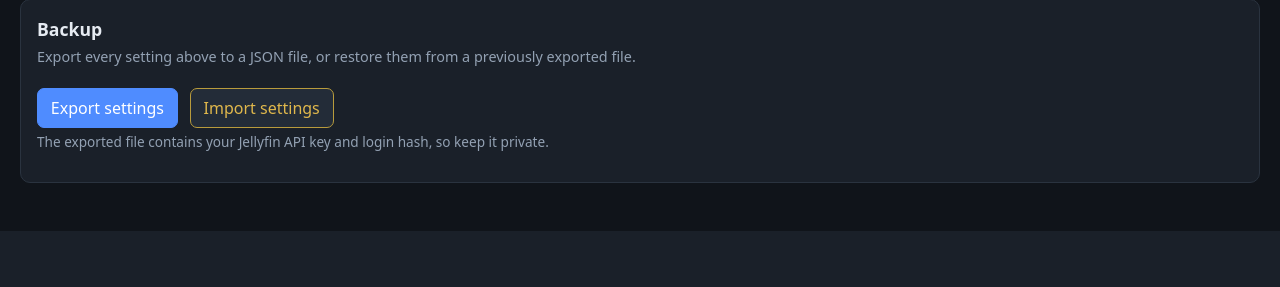
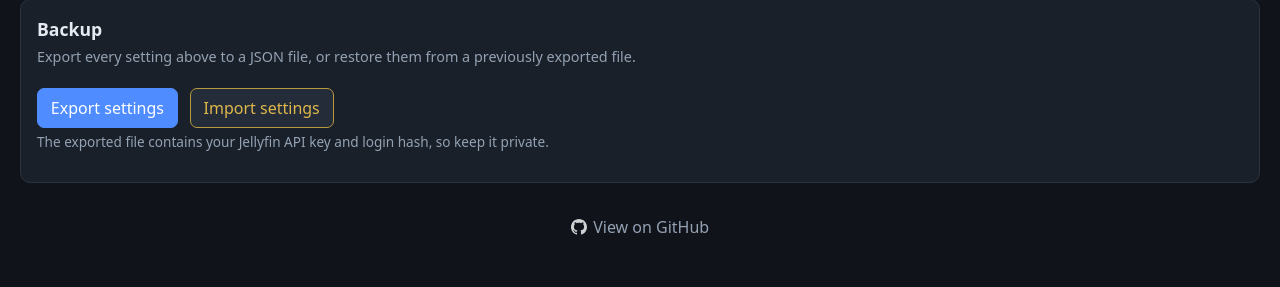
Before and after one commit to opheophe/JFTools, a FastAPI app: template app/templates/settings.html in a window 1280 px wide. Shown: the part 1525-1812 px from the top of the page. Before the commit the page ends 1756 px from the top, so only its background shows below. Run offline with FastAPI, Linux system fonts and the light colour scheme; the template is opened without the code that fills it, so the values that code supplies are empty.

Commit message:
Add GitHub link with logo to Settings page
Add github.svg to resources and a link to https://github.com/opheophe/MedServ at the bottom of the Settings page.

```diff
--- a/app/templates/settings.html
+++ b/app/templates/settings.html
@@ -109,4 +109,11 @@
   <p class="hint">The exported file contains your Jellyfin API key and login hash, so keep it private.</p>
   <div class="result" id="backup-result" hidden></div>
 </section>
+
+<footer class="muted" style="margin-top:2rem; display:flex; justify-content:center">
+  <a href="https://github.com/opheophe/MedServ" target="_blank" rel="noopener" style="color:var(--muted); text-decoration:none; display:flex; align-items:center; gap:.4rem">
+    <img src="/resources/github.svg" alt="GitHub" width="16" height="16" style="display:block; filter:invert(1) opacity(.8)">
+    View on GitHub
+  </a>
+</footer>
 {% endblock %}
```
Also changed, not shown: resources/github.svg (added).
